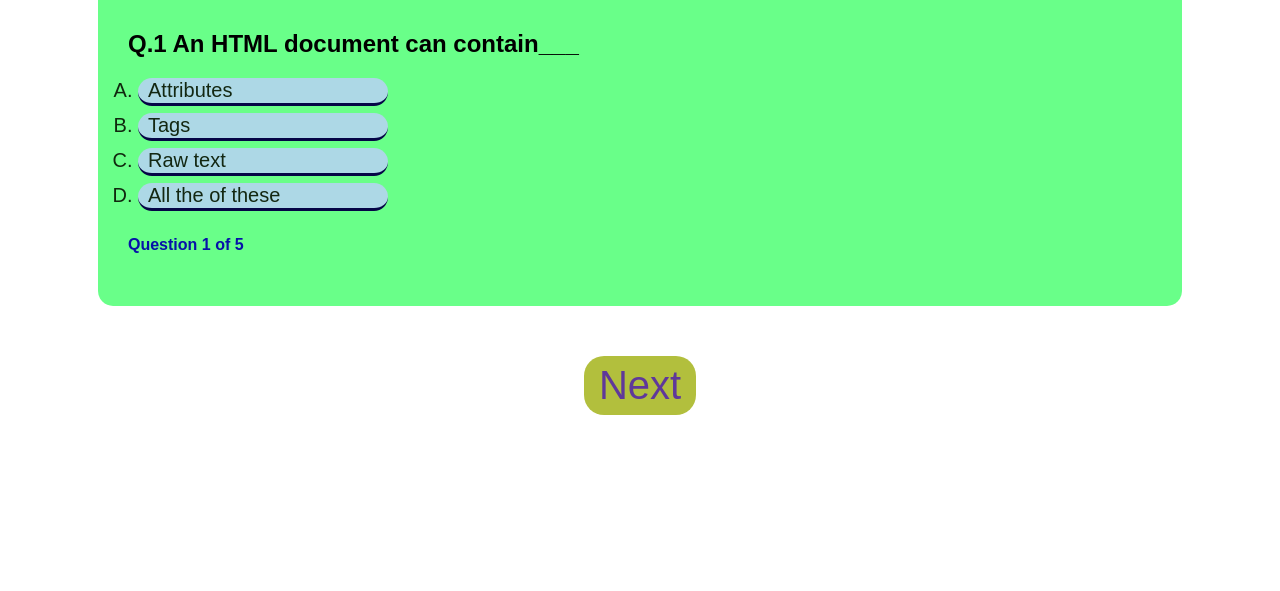
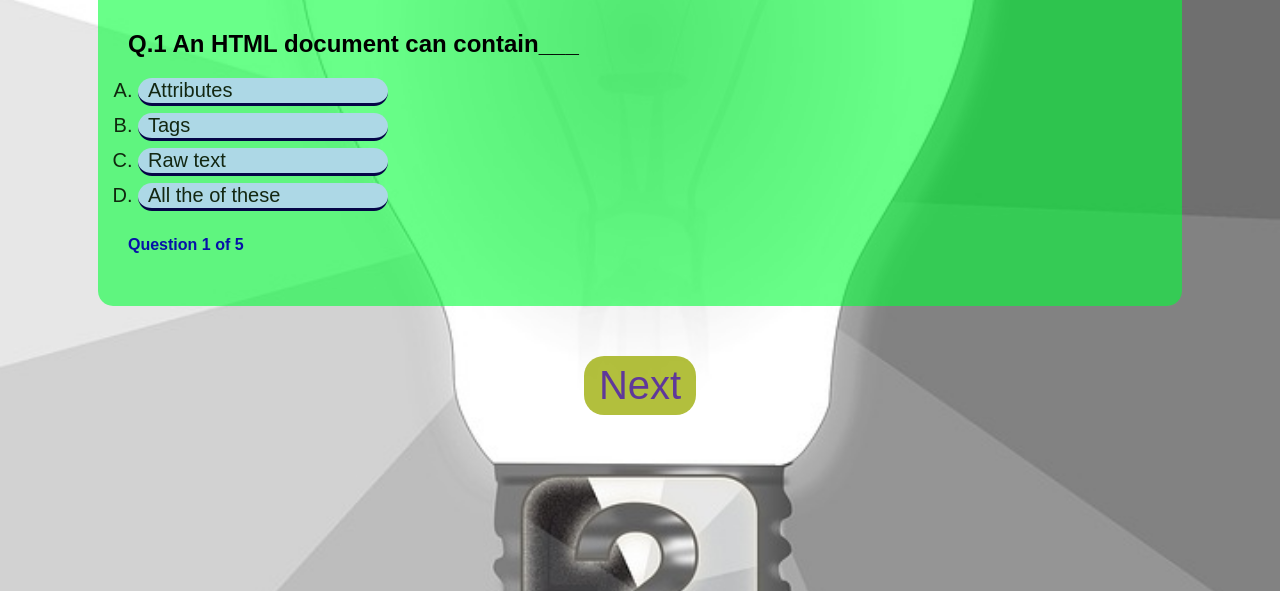
Before and after one commit to akashkakdegit/quiz, a plain HTML site: page index.html in a window 1280 px wide. Shown: the part 211-802 px from the top of the page. Drawn offline with Linux system fonts and the light colour scheme.

Commit message:
Update quiz.css

```diff
--- a/quiz.css
+++ b/quiz.css
@@ -1,6 +1,6 @@
 body{
       font-family: sans-serif;
-      background:url(/image/exambulb.jpg);
+      background:url(exambulb.jpg);
       background-size: cover;
       background-position: center;
       background-repeat: no-repeat;
```
